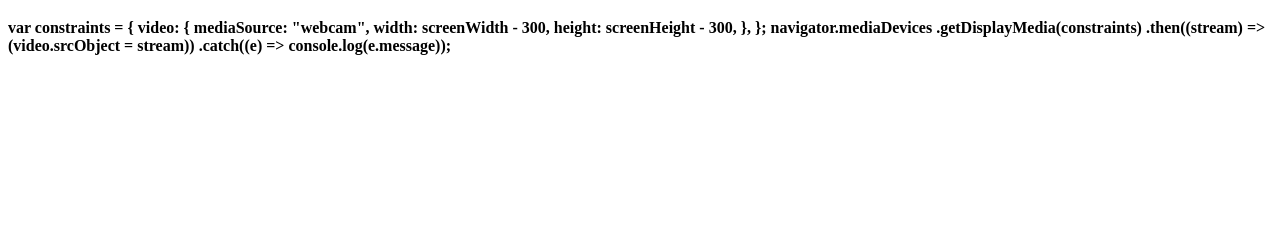
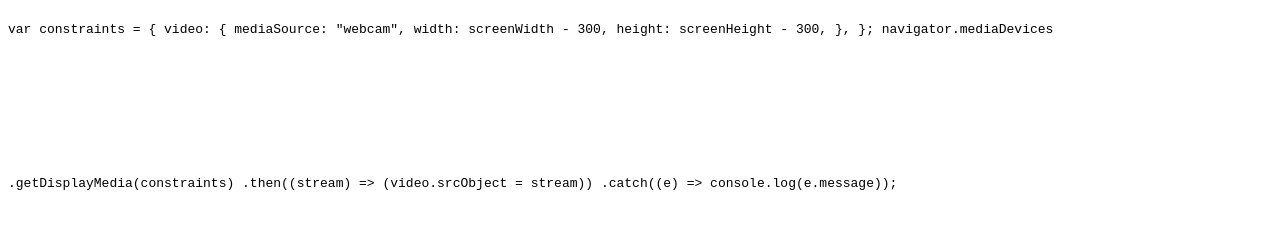
Before and after one commit to pkboe/SPPU, a plain HTML site: page index.html in a window 1280 px wide. Shown: the part 61-290 px from the top of the page. Drawn offline with Linux system fonts and the light colour scheme.

Commit message:
code tag

```diff
--- a/index.html
+++ b/index.html
@@ -25,7 +25,7 @@
   </head>
   <body>
     <h1>screen share example </h1>
-    <h4>
+    <code>
       var constraints = {
         video: {
           mediaSource: "webcam",
@@ -37,7 +37,7 @@
         .getDisplayMedia(constraints)
         .then((stream) => (video.srcObject = stream))
         .catch((e) => console.log(e.message));
-    </h4>
+    </code>
     <video id="video" autoplay></video>
   </body>
 </html>
```
